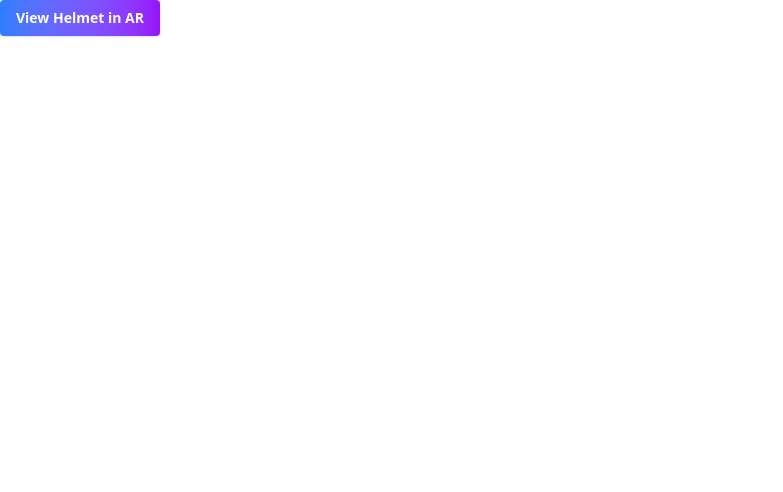
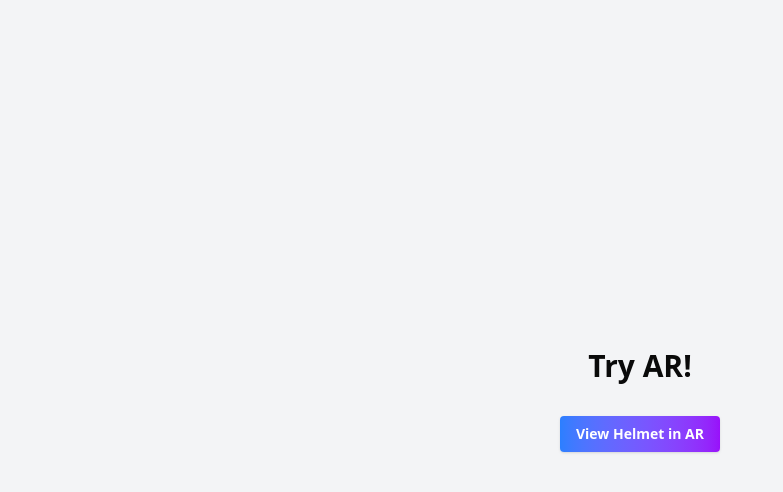
Before and after one commit to ripgamer/scanxr-beta, a Next.js app: page / in a window 1280 px wide. Shown: the top 492 px of the page, without its empty margins (0-783 px from the left). Built offline with nearby package versions, Linux system fonts and the light colour scheme.

Commit message:
shad working

```diff
--- a/app/page.js
+++ b/app/page.js
@@ -6,8 +6,8 @@ import ARButton from "@/components/ARButton";
 
 export default function Home() {
   return (
-    <div>
-      <ARButton gltfUrl="https://cyberpunkaakash.vercel.app/DamagedHelmet.gltf" buttonText="View Helmet in AR" />
+    <div className="flex flex-col items-center justify-center min-h-screen bg-gray-100">
+
 
       {/* <AFrameScene gltfUrl={"https://cyberpunkaakash.vercel.app/DamagedHelmet.gltf"} /> */}
       {/* <Arcard /> */}
@@ -15,6 +15,9 @@ export default function Home() {
       <h1 className="text-3xl font-bold mb-8">Try AR!</h1>
       <ARButton gltfUrl="https://cyberpunkaakash.vercel.app/DamagedHelmet.gltf" buttonText="View Helmet in AR" />
     </div> */}
+      <h1 className="text-3xl font-bold mb-8">Try AR!</h1>
+      <ARButton gltfUrl="https://example.com/models/helmet.glb" buttonText="View Helmet in AR" />
+
     </div>
 
 
--- a/components/ARButton.jsx
+++ b/components/ARButton.jsx
@@ -1,26 +1,23 @@
 'use client';
 import { useState } from 'react';
 import { Button } from '@/components/ui/button'; // shadcn/ui button
-import { Dialog, DialogContent, DialogTrigger } from '@/components/ui/dialog'; // shadcn/ui dialog
 import AFrameScene from './AFrameScene';
 
 const ARButton = ({ gltfUrl, buttonText = "Launch AR" }) => {
-  const [open, setOpen] = useState(false);
+  const [showAR, setShowAR] = useState(false);
+
+  if (showAR) {
+    // Render the AR scene full screen, replacing the button
+    return <AFrameScene gltfUrl={gltfUrl} />;
+  }
 
   return (
-    <Dialog open={open} onOpenChange={setOpen}>
-      <DialogTrigger asChild>
-        <Button className="bg-gradient-to-r from-blue-500 to-purple-600 text-white font-bold py-2 px-4 rounded shadow hover:from-blue-600 hover:to-purple-700 transition-all">
-          {buttonText}
-        </Button>
-      </DialogTrigger>
-      <DialogContent
-        className="max-w-full w-screen h-screen p-0 bg-black"
-        style={{ maxWidth: '100vw', maxHeight: '100vh', overflow: 'hidden' }}
-      >
-        <AFrameScene gltfUrl={gltfUrl} />
-      </DialogContent>
-    </Dialog>
+    <Button
+      className="bg-gradient-to-r from-blue-500 to-purple-600 text-white font-bold py-2 px-4 rounded shadow hover:from-blue-600 hover:to-purple-700 transition-all"
+      onClick={() => setShowAR(true)}
+    >
+      {buttonText}
+    </Button>
   );
 };
 
```
